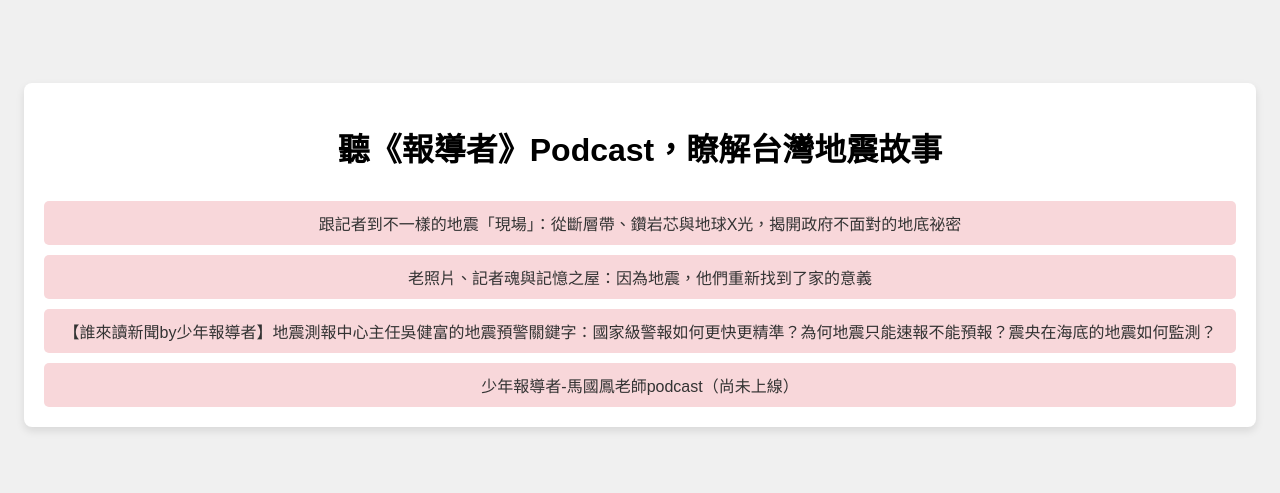
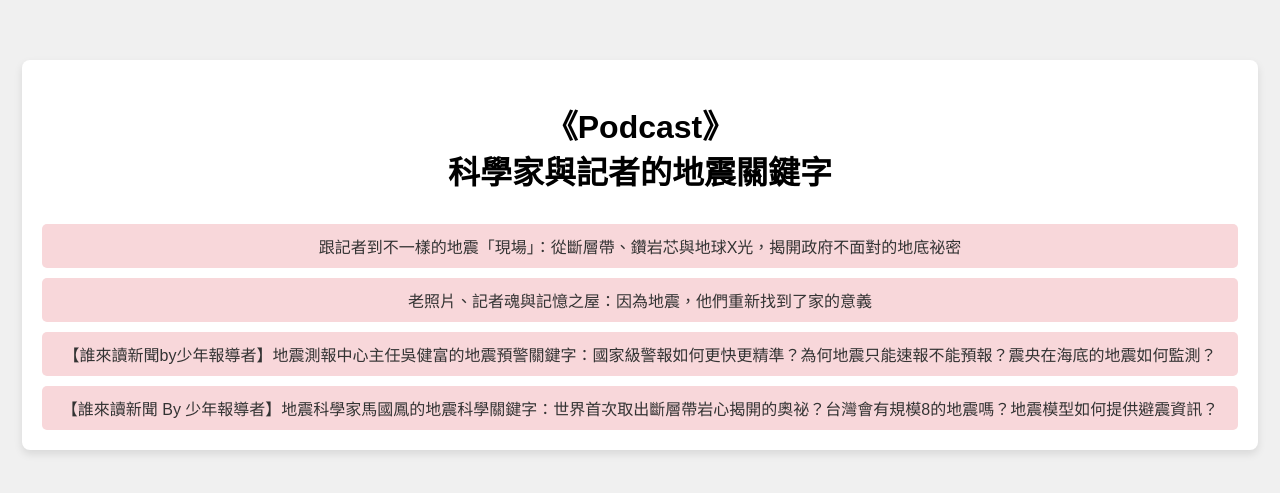
Before and after one commit to haohsiangko/earthquake_resources, a plain HTML site: page podcast.html in a window 1280 px wide. Shown: the part 145-638 px from the top of the page. Drawn offline with Linux system fonts and the light colour scheme.

Commit message:
update Sept.1

```diff
--- a/podcast.html
+++ b/podcast.html
@@ -4,16 +4,16 @@
 <head>
     <meta charset="UTF-8">
     <meta name="viewport" content="width=device-width, initial-scale=1.0">
-    <title>聽《報導者》Podcast，瞭解台灣地震故事</title>
+    <title>《Podcast》科學家與記者的地震關鍵字</title>
     <link rel="stylesheet" href="styles.css">
 </head>
 <body>
     <div class="link-container">
-        <h1 style="text-align: center;">聽《報導者》Podcast，瞭解台灣地震故事</h1>
+        <h1 style="text-align: center;">《Podcast》<br>科學家與記者的地震關鍵字</h1>
         <a href="https://www.twreporter.org/a/podcast-2022-09-21" target="_blank" class="link-button">跟記者到不一樣的地震「現場」：從斷層帶、鑽岩芯與地球X光，揭開政府不面對的地底祕密</a>
         <a href="https://www.twreporter.org/a/podcast-2022-08-19" target="_blank" class="link-button">老照片、記者魂與記憶之屋：因為地震，他們重新找到了家的意義</a>
         <a href="https://solink.soundon.fm/episode/10880895-f71e-4614-b18c-ef1a56cfacef" target="_blank" class="link-button">【誰來讀新聞by少年報導者】地震測報中心主任吳健富的地震預警關鍵字：國家級警報如何更快更精準？為何地震只能速報不能預報？震央在海底的地震如何監測？</a>
-        <a href="" target="_blank" class="link-button">少年報導者-馬國鳳老師podcast（尚未上線）</a>
+        <a href="https://solink.soundon.fm/episode/0502516a-90fe-4dbc-bd85-235492824dc7" target="_blank" class="link-button">【誰來讀新聞 By 少年報導者】地震科學家馬國鳳的地震科學關鍵字：世界首次取出斷層帶岩心揭開的奧祕？台灣會有規模8的地震嗎？地震模型如何提供避震資訊？</a>
     </div>
 </body>
 </html>
```
Also changed, not shown: index.html (+2 -2 lines).
